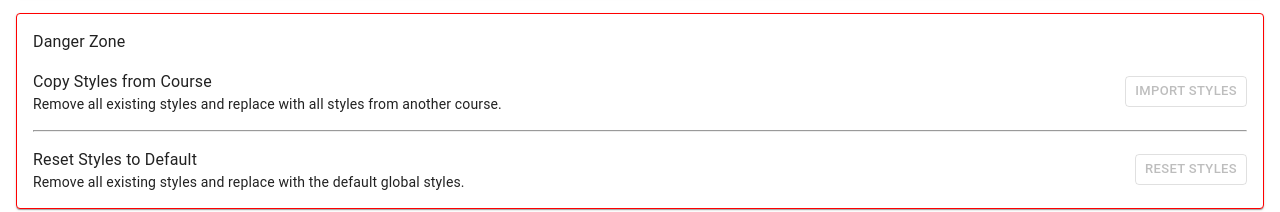
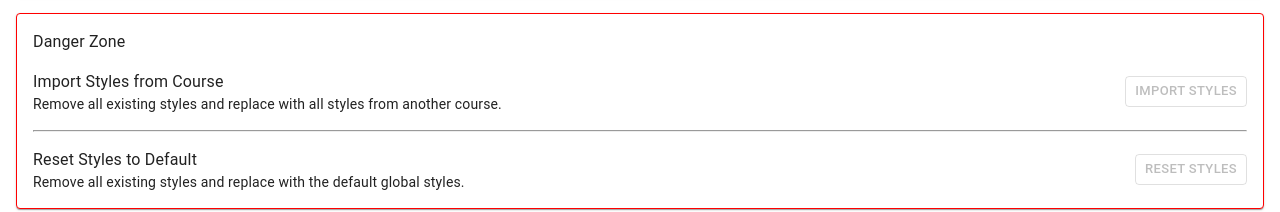
Before and after one commit to SavvasGadgets/modstyles, a React (Create React App) app: page / in a window 1280 px wide. Shown: the part 2635-2847 px from the top of the page. Built offline with nearby package versions, Linux system fonts and the light colour scheme.

Commit message:
added alias import

```diff
--- a/src/App.js
+++ b/src/App.js
@@ -151,7 +151,7 @@ const ImportSection = () => {
     <Stack spacing={2}>
       <Stack direction="row" spacing={2} alignItems={'center'} justifyContent={'space-between'}>
         <Stack>
-          <Typography>Copy Styles from Course</Typography>
+          <Typography>Import Styles from Course</Typography>
           <Typography variant="body2">Remove all existing styles and replace with all styles from another course.</Typography>
         </Stack>
         <Stack spacing={2} alignItems={'center'}>
```
